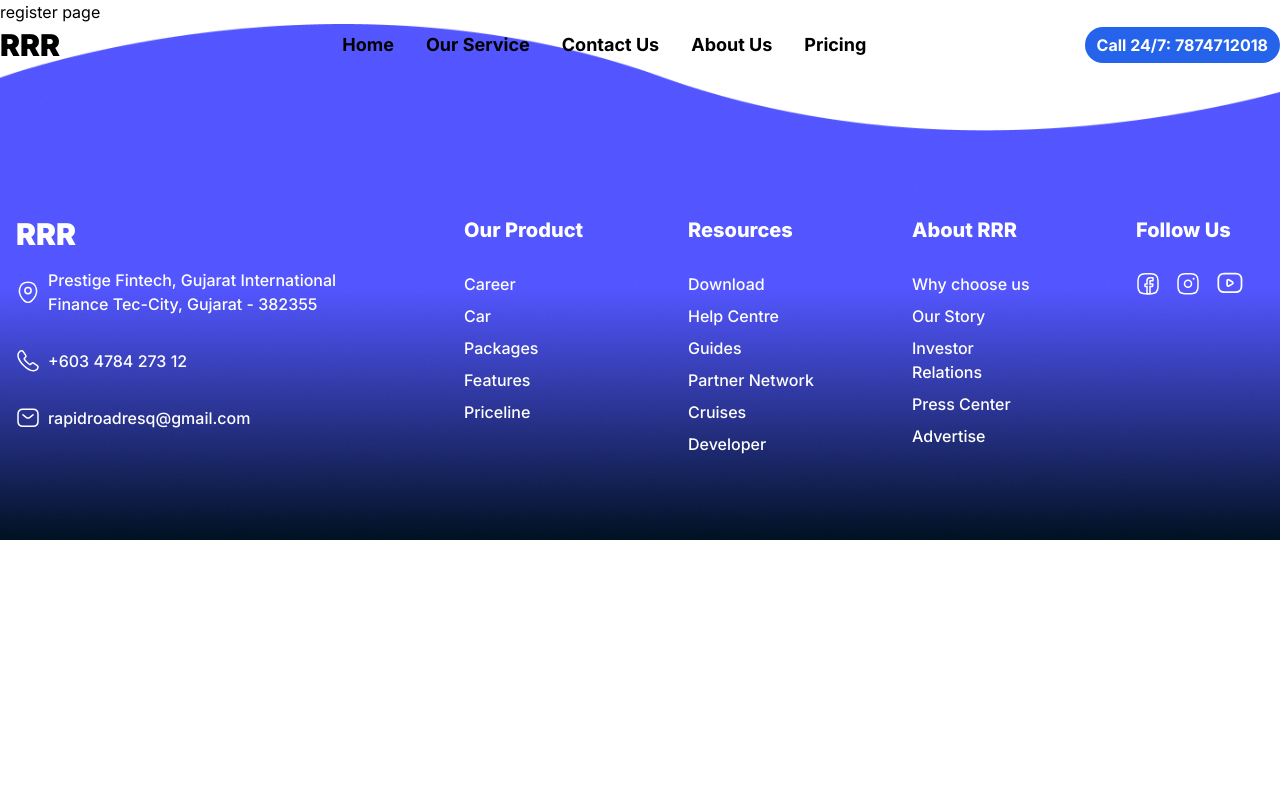
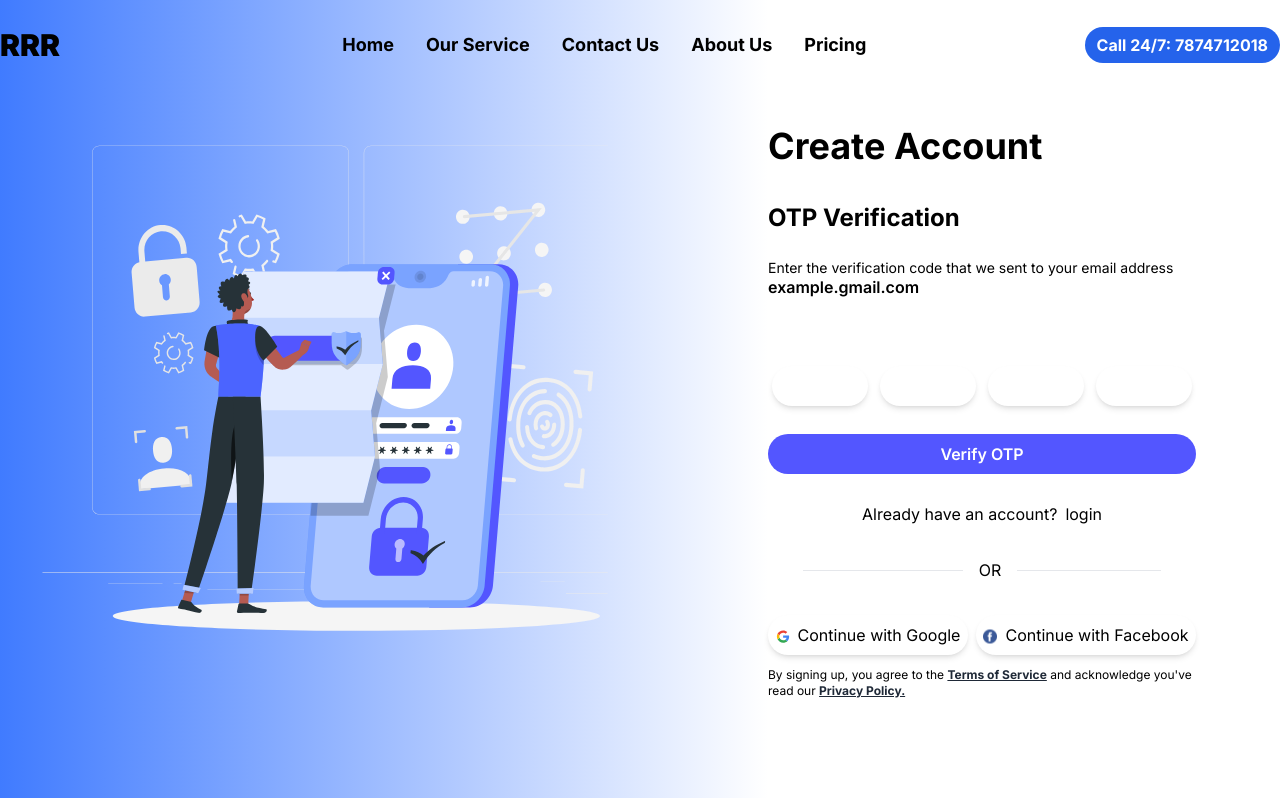
Before and after one commit to Sparshlohana/rrr, a Next.js app: page /register in a window 1280 px wide. Shown: the top 798 px of the page. Built offline with nearby package versions, Linux system fonts and the light colour scheme.

Commit message:
Register page created

```diff
--- a/src/app/login/page.jsx
+++ b/src/app/login/page.jsx
@@ -23,7 +23,7 @@ const Login = () => {
     <GoogleOAuthProvider>
       <section className="flex items-center w-full flex-col sm:flex-row">
         <div className="img flex items-center h-[100dvh]  ">
-          <LoginImage className="sm:h-[400px] md:h-[500px] " />
+          <LoginImage className="sm:h-[400px] md:h-[600px] " />
         </div>
 
         <div class="flex justify-center items-start flex-col w-1/2">
--- a/src/app/register/page.jsx
+++ b/src/app/register/page.jsx
@@ -1,7 +1,108 @@
+"use client";
+
 import React from "react";
+import "../login/login.css";
+import { FacebookIcon, LoginImage, SignInWithGoogleIcon } from "@/components/Icons";
+import Link from "next/link";
+import { GoogleLogin, GoogleOAuthProvider } from "@react-oauth/google";
 
-const page = () => {
-  return <div> register page</div>;
+const Page = () => {
+  const responseMessage = (response) => {
+    console.log("Google authentication successful:", response);
+
+    if (response && response.profileObj) {
+      const userInfo = response.profileObj;
+      console.log(userInfo);
+    }
+  };
+
+  const errorMessage = (error) => {
+    console.error("Google authentication error:", error);
+  };
+  return (
+    <GoogleOAuthProvider>
+      <section className="flex items-center w-full flex-col sm:flex-row">
+        <div className="img flex items-center h-[100dvh]  ">
+          <LoginImage className="sm:h-[400px] md:h-[600px] " />
+        </div>
+
+        <div class="flex justify-center items-start flex-col w-1">
+          <div class="flex justify-center h-[80vh] items-center flex-col gap-3">
+            <h2 class="font-bold flex  w-full text-4xl  mb-3">
+              Create Account
+            </h2>
+
+            <form class="flex flex-col gap-7">
+              <h1 class=" mt-4
+                 font-bold text-2xl leading-none text-black font-mona-sans">OTP Verification</h1>
+              <p class="mb-10 text-sm">Enter the verification code that we sent to your email address
+                <span class="font-semibold text-base leading-4 font-mona-sans"> example.gmail.com</span> </p>
+              <div class="flex justify-center gap-3 items-center">
+                <input type="number" class="h-[30px] text-center font-bold text-lg  w-24 py-5 rounded-3xl shadow-md outline-none" />
+                <input type="number" class="h-[30px] text-center font-bold text-lg w-24 py-5 rounded-3xl shadow-md outline-none" />
+                <input type="number" class="h-[30px] text-center font-bold text-lg w-24 py-5 rounded-3xl shadow-md outline-none" />
+                <input type="number" class="h-[30px] text-center font-bold text-lg w-24 py-5 rounded-3xl shadow-md outline-none" />
+
+              </div>
+
+              <div class="flex justify-center items-center">
+                <button class="bg-[#5356ff] rounded-[30px] font-semibold text-md py-2 text-white w-full">
+                  Verify OTP
+                </button>
+              </div>
+
+              <div class="flex justify-center items-center gap-1 text-base">
+                <span>Already have an account?</span>
+                <Link href={"/login"} class="login-text ml-1">
+                  login
+                </Link>
+              </div>
+              <div class="flex -mt-4 justify-center items-center gap-4">
+                <div>
+                  <span>
+                    <hr class="h-px w-40 my-8 bg-gray-200 border-0 dark:bg-gray-700" />
+                  </span>
+                </div>
+                <div>
+                  <span>OR</span>
+                </div>
+                <div>
+                  <span>
+                    <hr class="h-px w-36 my-8 bg-gray-200 border-0 dark:bg-gray-700" />
+                  </span>
+                </div>
+              </div>
+              {/* <div>
+                <GoogleLogin shape="circle" theme="filled_blue" size="medium" type="standard"
+                  onSuccess={responseMessage} onError={errorMessage} />
+              </div> */}
+
+            </form>
+            <div class="flex gap-2 items-center ">
+              <button
+                class="w-[200px] py-2 flex justify-center items-center gap-2 bg-white  shadow-md rounded-full ">
+                <SignInWithGoogleIcon />
+                <span class="">Continue with Google</span>
+
+              </button>
+              <button
+                class="w-[220px] py-2 flex justify-center items-center gap-2 bg-white  shadow-md rounded-full ">
+                <FacebookIcon />
+                <span>Continue with Facebook</span>
+
+              </button>
+
+            </div>
+            <h1 class="h-2 text-xs">By signing up, you agree to the <span
+              class="font-bold underline text-gray-800 font-mona-sans">Terms of Service</span> {`and acknowledge
+              you've read our`} <span class="font-bold underline text-gray-800 font-mona-sans">Privacy
+                Policy.</span> </h1>
+
+          </div>
+        </div>
+      </section>
+    </GoogleOAuthProvider>
+  );
 };
 
-export default page;
+export default Page;
```
